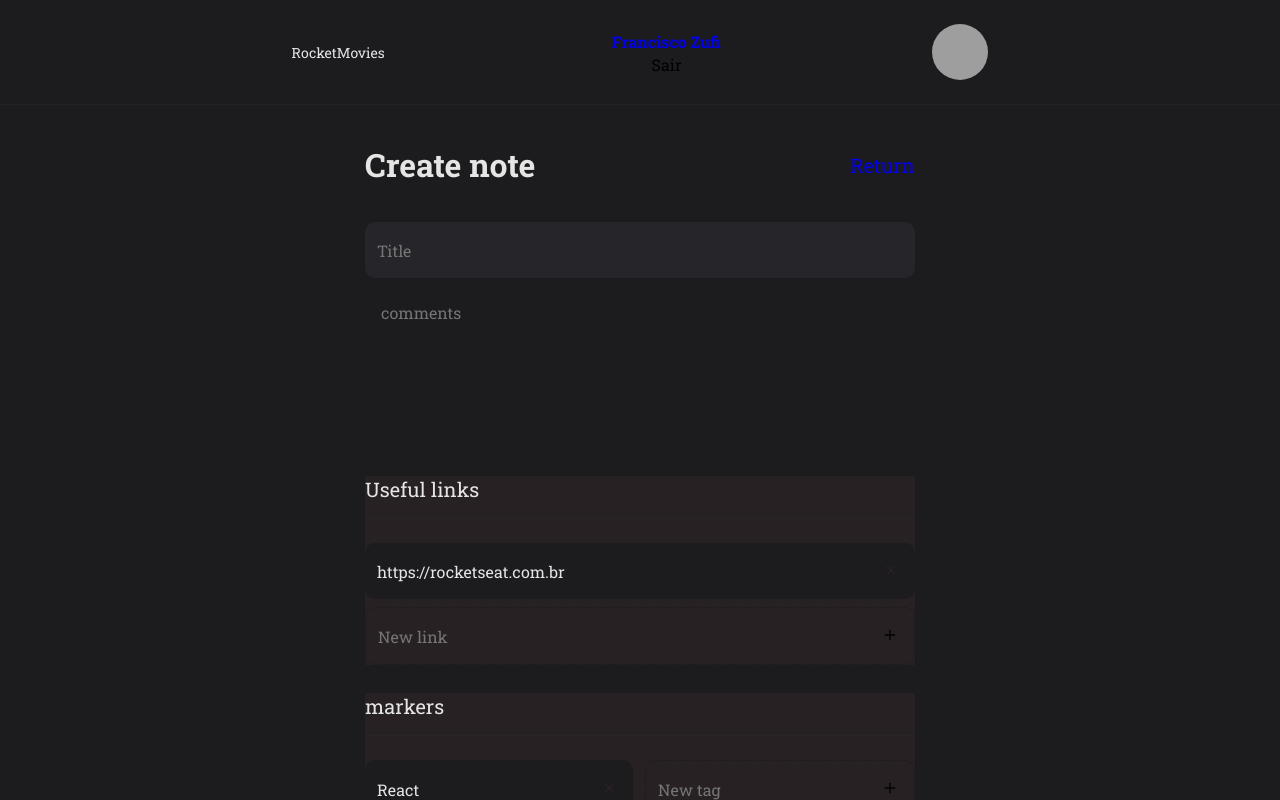
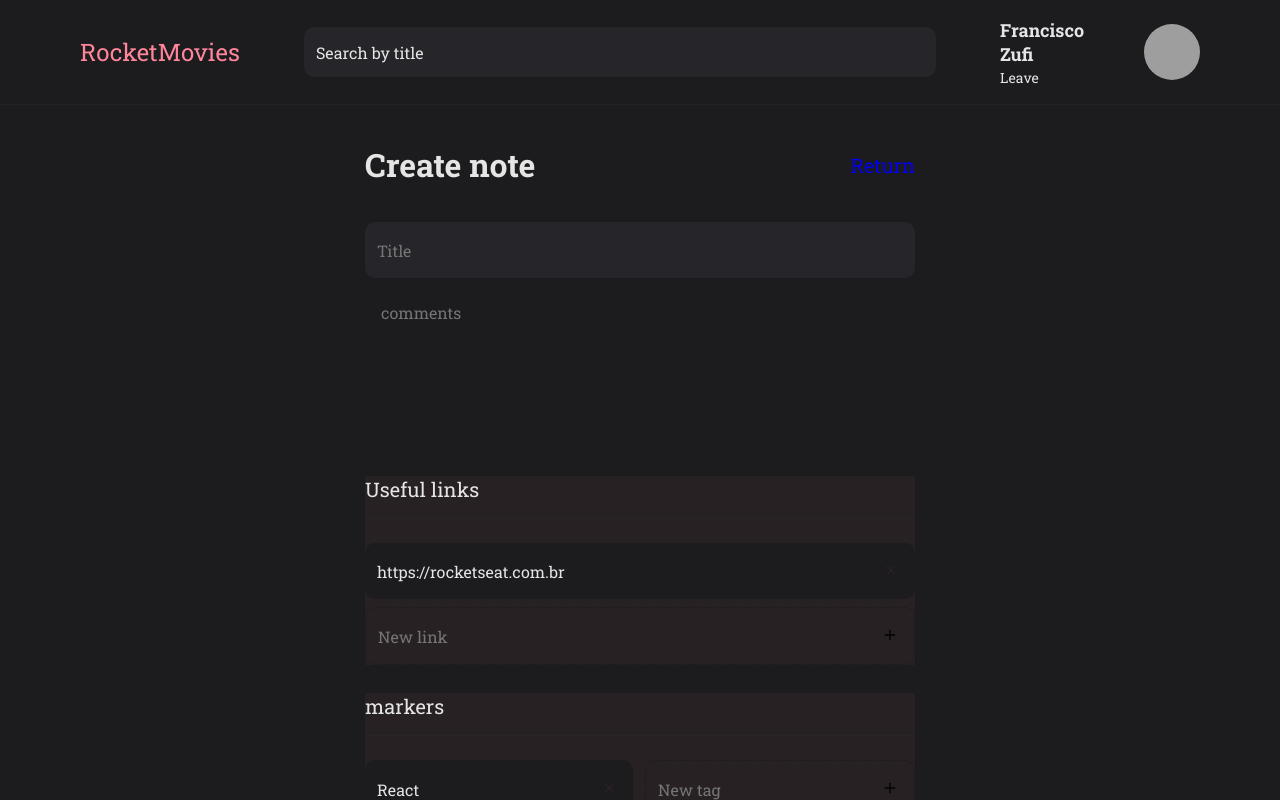
Before and after one commit to FranciscoZufi/rocketmovies, a React (Vite) app: page /New in a window 1280 px wide. Built offline with nearby package versions, Linux system fonts and the light colour scheme; grey boxes are pictures that could not be loaded.

Commit message:
header finish

```diff
--- a/src/components/header/index.jsx
+++ b/src/components/header/index.jsx
@@ -1,19 +1,21 @@
 
-import { Container, Profile, Logout } from "./styles";
+import { Container, Profile, Logout, Span } from "./styles";
+
 
 export function Header(){
   return (
     <Container>
+      <Span>RocketMovies</Span>
+      <input type="text" placeholder="Search by title" />
+        <div>
       <Profile to='/profile'>
-        <span>RocketMovies</span>
-        <div>
           <strong>Francisco Zufi</strong>
-          <Logout>
-             Sair
+      </Profile>
+          <Logout to='/'>
+             Leave
           </Logout>
         </div>
         <img src="https://github.com/franciscozufi.png" alt="Foto do usuário" />
-      </Profile>
 
     </Container>
   )
--- a/src/components/header/styles.js
+++ b/src/components/header/styles.js
@@ -6,6 +6,7 @@ export const Container = styled.header`
 
   height: 105px;
   width: 100%;
+  gap: 64px;
 
   background-color: ${({ theme }) => theme.COLORS.BACKGROUND_900};
   border-bottom-width: 1px;
@@ -13,25 +14,46 @@ export const Container = styled.header`
   border-bottom-color: ${({ theme }) => theme.COLORS.BACKGROUND_800};
 
   display: flex;
-  justify-content: space-between;
+  justify-content: space-evenly;
+  align-items: center;
 
   padding: 0 80px;
-`
-export const Profile = styled(Link)`
-  display: flex;
-  align-items: center;
-  justify-content: space-evenly;
-  width: 100%;
 
-  span {
-    font-size: 14px;
-    color: ${({ theme }) => theme.COLORS.WHITE};
-  }
   img {
     width: 56px;
     height: 56px;
     border-radius: 50%;
   }
+
+  input {
+    height: 50px;
+    width: 350%;
+    border-radius: 10px;
+    padding: 12px;
+
+    color: ${({ theme }) => theme.COLORS.WHITE};
+    background-color: ${({ theme }) => theme.COLORS.BACKGROUND_700};
+    border: 0;
+
+    &::placeholder {
+      color: ${({ theme }) => theme.COLORS.WHITE};
+    }
+  }
+`
+
+export const Span = styled.span`
+  font-size: 24px;
+  color: ${({ theme }) => theme.COLORS.PINK};
+`
+
+export const Profile = styled(Link)`
+  display: flex;
+  align-items: center;
+  font-size: 18px;
+  width: 80px;
+  font-weight: 700;
+  color: ${({ theme }) => theme.COLORS.WHITE};
+
   > div {
     display: flex;
     flex-direction: column;
@@ -44,7 +66,10 @@ export const Profile = styled(Link)`
   }
 `
 
-export const Logout = styled.button`
+export const Logout = styled(Link)`
   border: none;
   background: none;
+  font-size: 14px;
+  font-weight: 400;
+  color: ${({ theme }) => theme.COLORS.WHITE};
 `
--- a/src/pages/New/index.jsx
+++ b/src/pages/New/index.jsx
@@ -17,7 +17,7 @@ export function New(){
         <Form>
           <header>
             <h1> Create note</h1>
-            <Link to="/">Return</Link>
+            <Link to="/home">Return</Link>
           </header>
           <Input placeholder="Title"/>
           <Textarea placeholder="comments"/>
--- a/src/routes/app.routes.jsx
+++ b/src/routes/app.routes.jsx
@@ -9,7 +9,7 @@ import { Details } from '../pages/Details'
 export function AppRoutes(){
   return (
     <Routes>
-      <Route path="/" element={<Home/>}/>
+      <Route path="/home" element={<Home/>}/>
       <Route path="/New" element={<New/>}/>
       <Route path="/Profile" element={<Profile/>}/>
       <Route path="/Details/:id" element={<Details/>}/>
```
